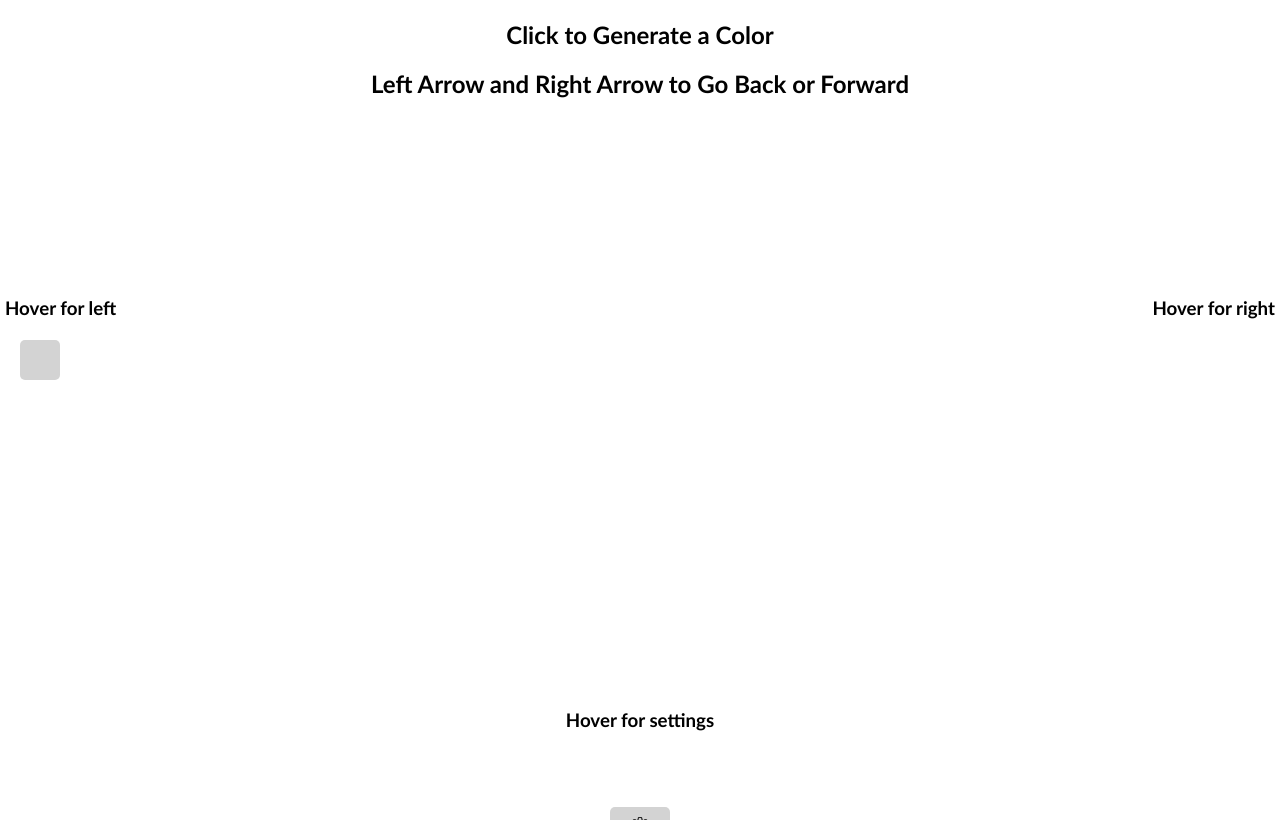
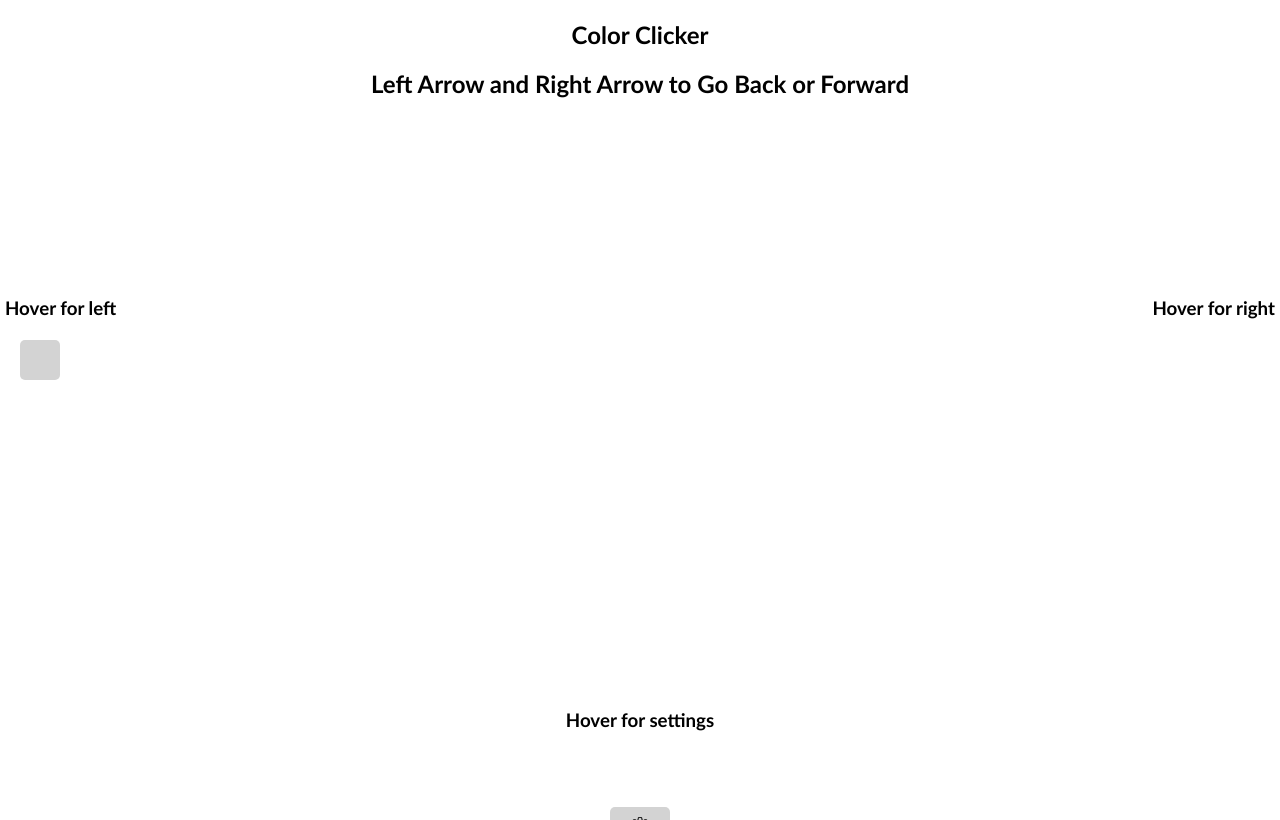
Before and after one commit to ethanol25/colorclicker, a plain HTML site: page index.html in a window 1280 px wide. Drawn offline with nearby package versions, Linux system fonts and the light colour scheme; no server answers.

Commit message:
Update index.html

```diff
--- a/index.html
+++ b/index.html
@@ -1,6 +1,7 @@
 <!DOCTYPE html>
 <html lang="en">
 <head>
+  <meta name="google-site-verification" content="PF_ab59-swnIe7RZzNIO5Y3Etad_OCgESNHuczxUNKo" />
   <meta charset="UTF-8" />
   <title>Color Clicker</title>
   <meta name="author" content="Ethan Dye" >
@@ -22,7 +23,7 @@
 
 <body>
 
-  <h1 id="colorName">Click to Generate a Color</h1>
+  <h1 id="colorName">Color Clicker</h1>
   <h2 id="tutorial">Left Arrow and Right Arrow to Go Back or Forward</h2>
   <h3 id="settingsTutorial">Hover for settings</h2>
   <h3 id="leftTutorial">Hover for left</h2>
```
